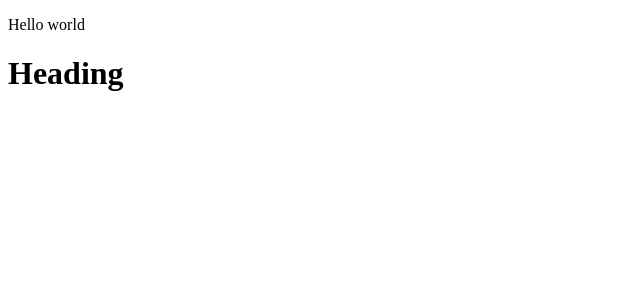
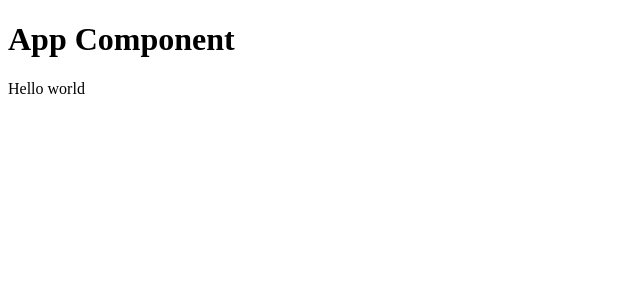
Before and after one commit to karthikeyan13762/react-51, a React (Vite) app: page / in a window 1280 px wide. Shown: the top 300 px of the page, without its empty margins (0-640 px from the left). Built offline with nearby package versions, Linux system fonts and the light colour scheme.

Commit message:
Component with multiple html element

```diff
--- a/src/App.jsx
+++ b/src/App.jsx
@@ -1,23 +1,11 @@
-const App1=()=>{
+function App(){
   return(
-    <h1>Heading</h1>
+
+    <div>
+    <h1>App Component</h1>
+    <p>Hello world</p>
+
+    </div>
   )
 }
-
-
-
-
-function App(){
-  return (
-    <>
-    <p>
-      Hello world
-    </p>
-    <App1/>
-    </>
-  )
-}
-
-
-
 export default App;
```
